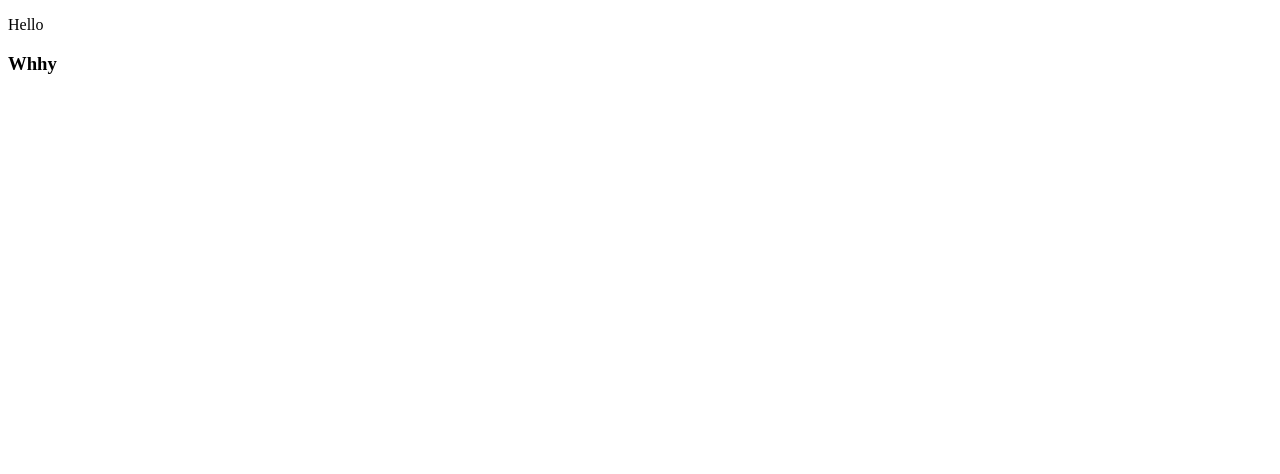
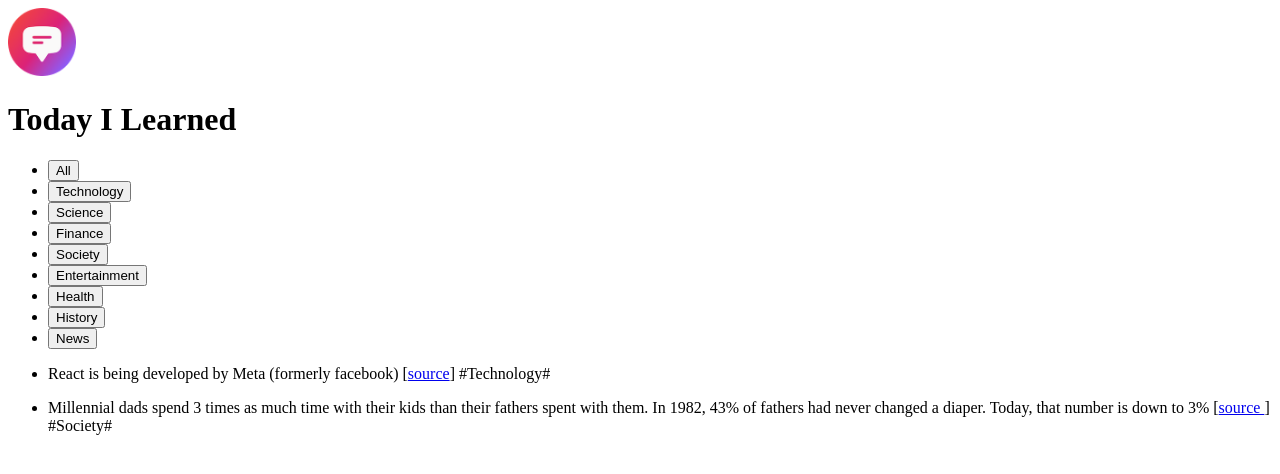
Before and after one commit to Emekaony/Full-Sack-App, a website: page pages/index.html in a window 1280 px wide. Drawn offline with Linux system fonts and the light colour scheme.

Commit message:
Getting used to semantic html elements

```diff
--- a/notes.txt
+++ b/notes.txt
@@ -0,0 +1 @@
+1. Build code to fix ur code? hmm
--- a/pages/index.html
+++ b/pages/index.html
@@ -8,9 +8,59 @@
         <script defer src="../index.js"></script>
     </head>
     <body>
-        <div>
-            <p>Hello</p>
-            <h3>Whhy</h3>
-        </div>
+        <header>
+            <img
+                src="../assets/logo.png"
+                alt="Today I learned logo"
+                height="68"
+                width="68" />
+            <h1>Today I Learned</h1>
+        </header>
+
+        <main>
+            <aside>
+                <ul>
+                    <li><button>All</button></li>
+                    <li><button>Technology</button></li>
+                    <li><button>Science</button></li>
+                    <li><button>Finance</button></li>
+                    <li><button>Society</button></li>
+                    <li><button>Entertainment</button></li>
+                    <li><button>Health</button></li>
+                    <li><button>History</button></li>
+                    <li><button>News</button></li>
+                </ul>
+            </aside>
+
+            <section>
+
+                <ul>
+                    <li>
+                        <p>
+                            React is being developed by Meta (formerly facebook)
+                            [<a
+                                href="https://opensource.fb.com/"
+                                target="_blank">source</a>]
+                            <span>#Technology#</span>
+                        </p>
+                    </li>
+                    <li>
+                        <p>
+                            Millennial dads spend 3 times as much time with
+                            their
+                            kids
+                            than their
+                            fathers spent with them. In 1982, 43% of fathers had
+                            never
+                            changed a
+                            diaper. Today, that number is down to 3% [<a
+                                href="https://www.mother.ly/parenting/millennial-dads-spend-more-time-with-their-kids"
+                                target="_blank">source </a>]
+                            <span>#Society#</span>
+                        </p>
+                    </li>
+                </ul>
+            </section>
+        </main>
     </body>
 </html>
```
Also changed, not shown: data/data.js (added, +48 -0 lines), assets/logo.png (added).
